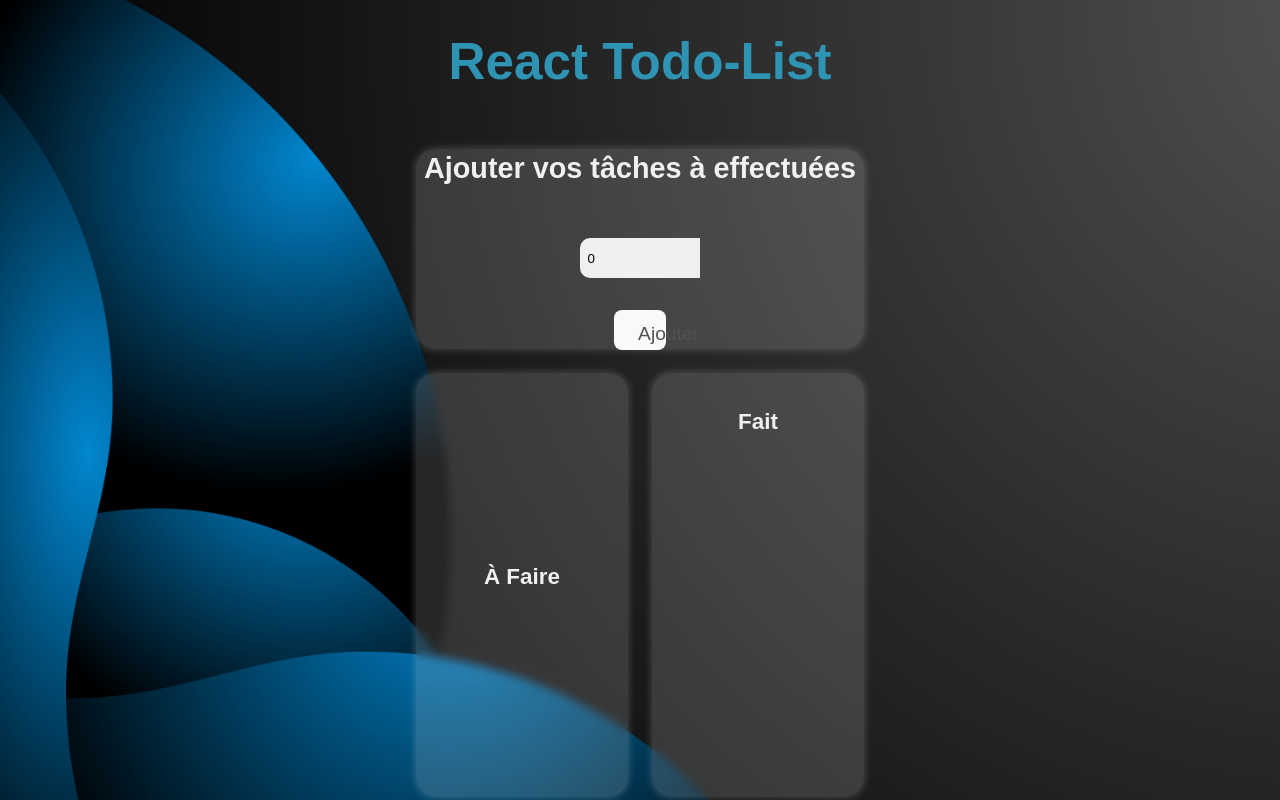
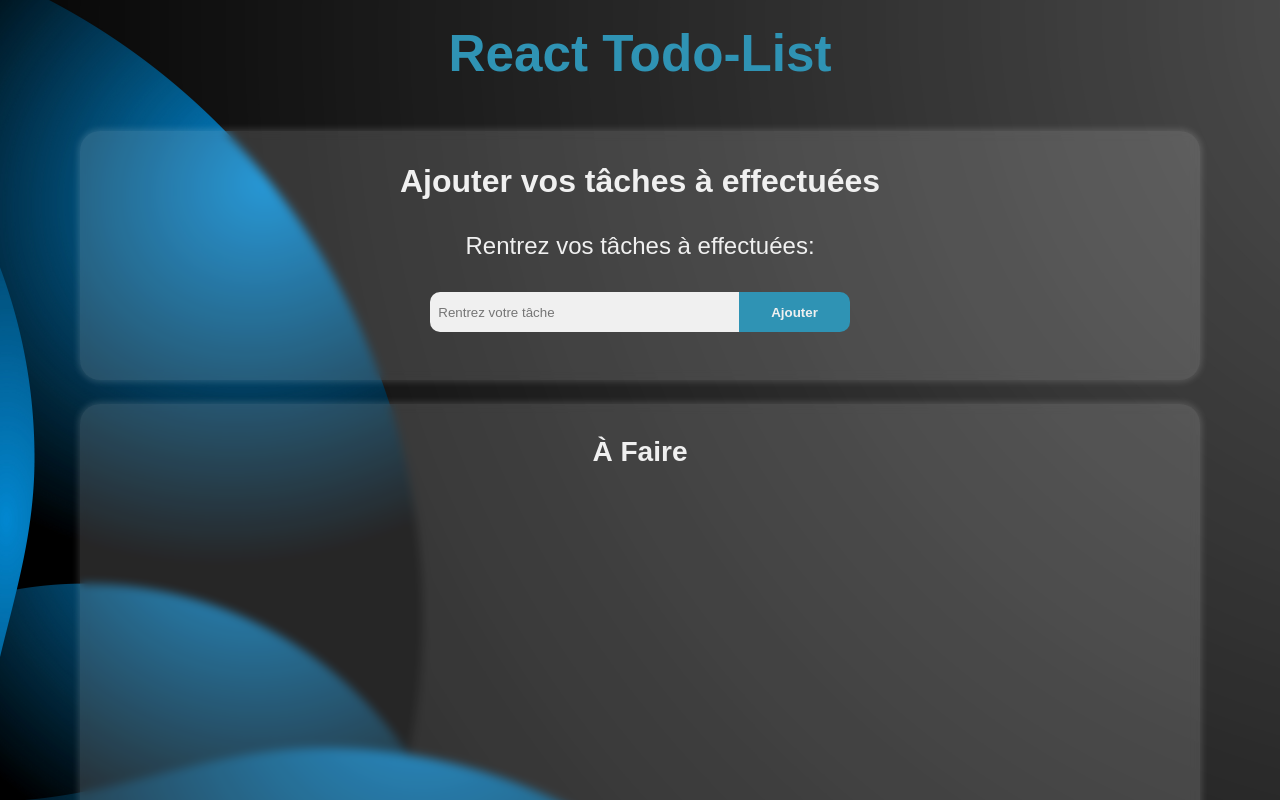
Before and after one commit to FranckWebPro/ToDoList-React, a React (Vite) app: page / in a window 1280 px wide. Shown: the top 800 px of the page. Built offline with nearby package versions, Linux system fonts and the light colour scheme.

Commit message:
add tasks in a state and display the array of tasks

```diff
--- a/src/components/App.jsx
+++ b/src/components/App.jsx
@@ -4,16 +4,9 @@ import List from './Lists/List'
 import '../styles/App.css'
 
 function App() {
-  const [task, setTask] = useState(0)
-  const tasks = [];
-
-  const addTask = () => {
-    setTask(task);
-    const newTaskObject = {};
-    newTaskObject.value = task;
-    newTaskObject.done = false;
-    tasks.push(newTaskObject);
-  }
+  const [todo, setTodo] = useState([]);
+  const [done, setDone] = useState([]);
+  const [inputValue, setInputValue] = useState('');
 
   return (
     <>
@@ -23,15 +16,11 @@ function App() {
       <main>
         <section className='inputSection'>
           <h2>Ajouter vos tâches à effectuées</h2>
-          <Form onSubmit={setTask} task={task}/>
-        </section>
-        <section className="inputContainer">
-          <h3>À Faire</h3>
-          <List tasks={tasks}/>
+          <Form setInputValue={setInputValue} inputValue={inputValue} setTodo={setTodo} todo={todo}/>
         </section>
         <section>
-          <h3>Fait</h3>
-          <List tasks={tasks}/>
+          <h3>À Faire</h3>
+          <List setTodo={setTodo} todo={todo} setDone={setDone} done={done}/>
         </section>
       </main>
       <footer>
--- a/src/components/Form.jsx
+++ b/src/components/Form.jsx
@@ -1,12 +1,27 @@
-function Form({ onSubmit, task }) {
+function Form({ setInputValue, inputValue, todo, setTodo }) {
+
+    const handleChange = (event) => {
+        setInputValue(event.target.value);
+    }
+
+    const handleSubmit = (event) => {
+        event.preventDefault();
+        if (inputValue !== '') {
+            setTodo([...todo, inputValue]);
+            setInputValue('');
+        }
+    }
+
     return (
         <form>
-            <input type="text" id="newTaskInput" value={task} placeholder="Rentrez votre tâche" />
-            <button type="submit"
-                onSubmit={(event) => {
-                    event.preventDefault
-                    onSubmit(task)
-                }}>Ajouter</button>
+            <label htmlFor="newTaskInput">Rentrez vos tâches à effectuées:</label>
+            <div className="inputContainer">
+                <input type="text" value={inputValue} id="newTaskInput" onChange={handleChange} placeholder="Rentrez votre tâche" />
+                <button
+                    type="submit"
+                    onClick={handleSubmit}
+                >Ajouter</button>
+            </div>
         </form>
     )
 }
--- a/src/components/Lists/Item.jsx
+++ b/src/components/Lists/Item.jsx
@@ -1,6 +1,13 @@
-function Item({value}) {
-    return(
-        <li><input type="checkbox" className="taskCheckBox" /> {value} <img src="src/assets/trash.png" alt="" className="trashContainer" /></li>
+function Item({ taskDone, taskTodo }) {
+    return (
+        <>
+        <li>
+            <input
+                type="checkbox"
+                className="taskCheckBox"
+            /> {taskDone ? taskDone : taskTodo} <img src="src/assets/trash.png" alt="" className="trashContainer" />
+        </li>
+        </>
     )
 }
 
--- a/src/components/Lists/List.jsx
+++ b/src/components/Lists/List.jsx
@@ -1,11 +1,14 @@
 import Item from './Item'
 
-function List({tasks}) {
+function List({todo, setTodo, done, setDone}) {
     return (
         <ul>
-            {tasks.map((task) => {
-                <Item value={task.value}/>
-            })}
+            {todo.map((taskTodo) => (
+                <Item taskTodo={taskTodo}/>
+            ))}
+            {done.map((taskDone) => (
+                <Item taskDone={taskDone}/>
+            ))}
         </ul>
     )
 }
--- a/src/styles/App.css
+++ b/src/styles/App.css
@@ -19,7 +19,7 @@
 
 body {
   min-height: 100vh;
-  font-size: 1.2rem;
+  font-size: clamp(1rem, 2.5vw, 1.5rem);
   font-family: 'HindMadurai', sans-serif;
   background-image: url('../assets/background.jpg');
   background-position: center;
@@ -68,7 +68,6 @@ section {
 
 section:first-of-type {
   grid-column: 1 / -1;
-  max-height: 200px;
   min-height: 100px;
   display: flex;
   justify-content: center;
@@ -77,7 +76,11 @@ section:first-of-type {
 
 h1 {
   color: var(--primaryColor);
-  font-size: clamp(1.5rem, 4vw, 3.5rem);
+  font-size: clamp(1.7rem, 4vw, 3.5rem);
+}
+
+h2 {
+  font-size: clamp(1.2rem, 3.5vw, 2rem);
 }
 
 section>h2 {
@@ -124,12 +127,13 @@ button {
   border: none;
   border-radius: 0 10px 10px 0;
   background-color: var(--primaryColor);
-  color: var(--secondaryColor);
+  color: var(--textColor);
   font-weight: 600;
 }
 
 ul {
-  width: auto;
+  width: 100%;
+  padding: 2rem;
   display: flex;
   flex-direction: column;
   justify-content: center;
@@ -140,17 +144,20 @@ ul {
 li {
   width: 100%;
   line-height: 150%;
-  padding: 0 1.5rem;
+  padding: .5rem 1.5rem;
   display: grid;
-  justify-content: space-between;
+  justify-content: space-around;
   align-items: center;
+  text-align: left;
   grid-template-columns: .5rem auto .5rem;
   gap: .5rem;
+  background-color: var(--primaryColor);
+  border-radius: 10px;
 }
 
 .trashContainer {
   height: 100%;
-  min-height: 30px;
+  height: 30px;
   min-width: 30px;
   position: relative;
   top: 0;
@@ -161,15 +168,11 @@ li {
   margin-left: 1rem;
   background-color: rgb(154, 39, 39);
   border-radius: 5px;
+  padding: .3rem;
 }
 
 .trashContainer:hover {
   cursor: pointer;
-}
-
-.trashImg {
-  height: 16px;
-  width: 16px;
 }
 
 .taskCheckBox {
@@ -205,6 +208,7 @@ footer {
 
   section {
     grid-row: 2 / 4;
+    grid-column: 1 / -1;
   }
 
   section:first-of-type {
@@ -219,7 +223,7 @@ footer {
     width: 75%;
   }
 
-  buttom {
+  button {
     width: 25%;
   }
 
--- a/src/styles/index.css
+++ b/src/styles/index.css
@@ -1,7 +1,5 @@
 :root {
   font-family: Inter, system-ui, Avenir, Helvetica, Arial, sans-serif;
-  line-height: 1.5;
-  font-weight: 400;
 
   color-scheme: light dark;
   color: rgba(255, 255, 255, 0.87);
@@ -13,51 +11,12 @@
   -moz-osx-font-smoothing: grayscale;
 }
 
-a {
-  font-weight: 500;
-  color: #646cff;
-  text-decoration: inherit;
-}
-a:hover {
-  color: #535bf2;
-}
-
 body {
-  margin: 0;
-  display: flex;
-  place-items: center;
   min-width: 320px;
   min-height: 100vh;
 }
 
-button {
-  border-radius: 8px;
-  border: 1px solid transparent;
-  padding: 0.6em 1.2em;
-  font-size: 1em;
-  font-weight: 500;
-  font-family: inherit;
-  background-color: #1a1a1a;
-  cursor: pointer;
-  transition: border-color 0.25s;
-}
-button:hover {
-  border-color: #646cff;
-}
 button:focus,
 button:focus-visible {
   outline: 4px auto -webkit-focus-ring-color;
 }
-
-@media (prefers-color-scheme: light) {
-  :root {
-    color: #213547;
-    background-color: #ffffff;
-  }
-  a:hover {
-    color: #747bff;
-  }
-  button {
-    background-color: #f9f9f9;
-  }
-}
```
